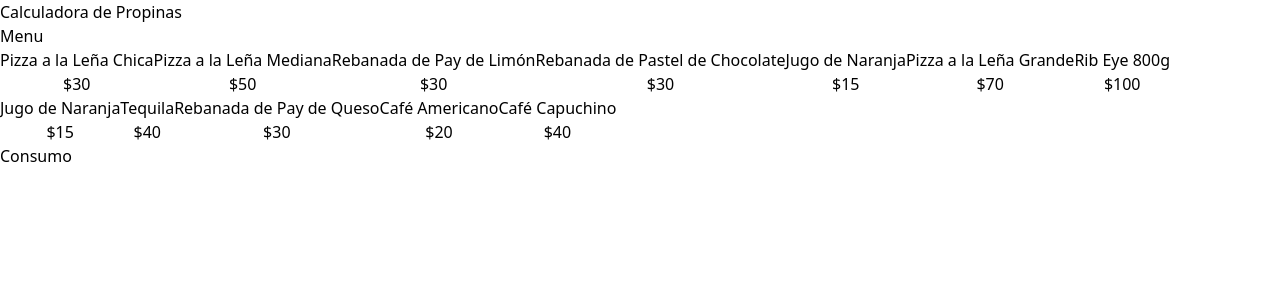
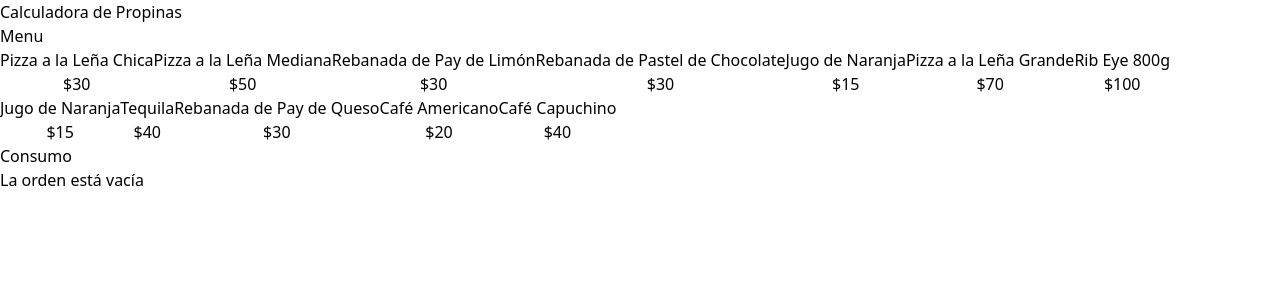
Before and after one commit to Juan-Gonon/calculadora-propinas, a React (Vite) app: page / in a window 1280 px wide. Shown: the top 300 px of the page. Built offline with nearby package versions, Linux system fonts and the light colour scheme.

Commit message:
orderContents

```diff
--- a/src/App.tsx
+++ b/src/App.tsx
@@ -1,9 +1,10 @@
 import { menuItems } from "./data/db"
 import { MenuItems } from "./components/MenuItems"
 import { useOrder } from "./hook/useOrder"
+import { OrderContents } from "./components/OrderContents"
 
 function App() {
-  const {addItem} = useOrder()
+  const {order, addItem} = useOrder()
   // console.log(menuItems)
   return (
     <>
@@ -21,8 +22,8 @@
           }
         </div>
       </div>
-      <div>
-        <h2>Consumo</h2>
+      <div className=" border border-dashed border-slate-300 p-5 rounded-lg space-y-10 ">
+        <OrderContents order={order} />
       </div>
 
     </main>
--- /dev/null
+++ b/src/components/OrderContents.tsx
@@ -0,0 +1,26 @@
+import { OrderItem } from "../types"
+type OrderContentsProps = {
+    order: OrderItem[]
+}
+
+export function OrderContents({order} : OrderContentsProps) {
+  return (
+    <div>
+        <h2 className=" font-black text-4xl ">Consumo</h2>
+        <div className=" space-y-3 mt-5 " >
+            {
+                order.length === 0
+                ? <p className="text-center" >La orden está vacía</p>
+                : (
+                    order.map((item) => (
+                        <div key={item.id}>
+                            <p>{item.name}</p>
+
+                        </div>
+                    ))
+                )
+            }
+        </div>
+    </div>
+  )
+}
--- a/src/hook/useOrder.ts
+++ b/src/hook/useOrder.ts
@@ -23,6 +23,7 @@
     console.log(order)
 
   return {
+    order,
     addItem
   }
 }
```
